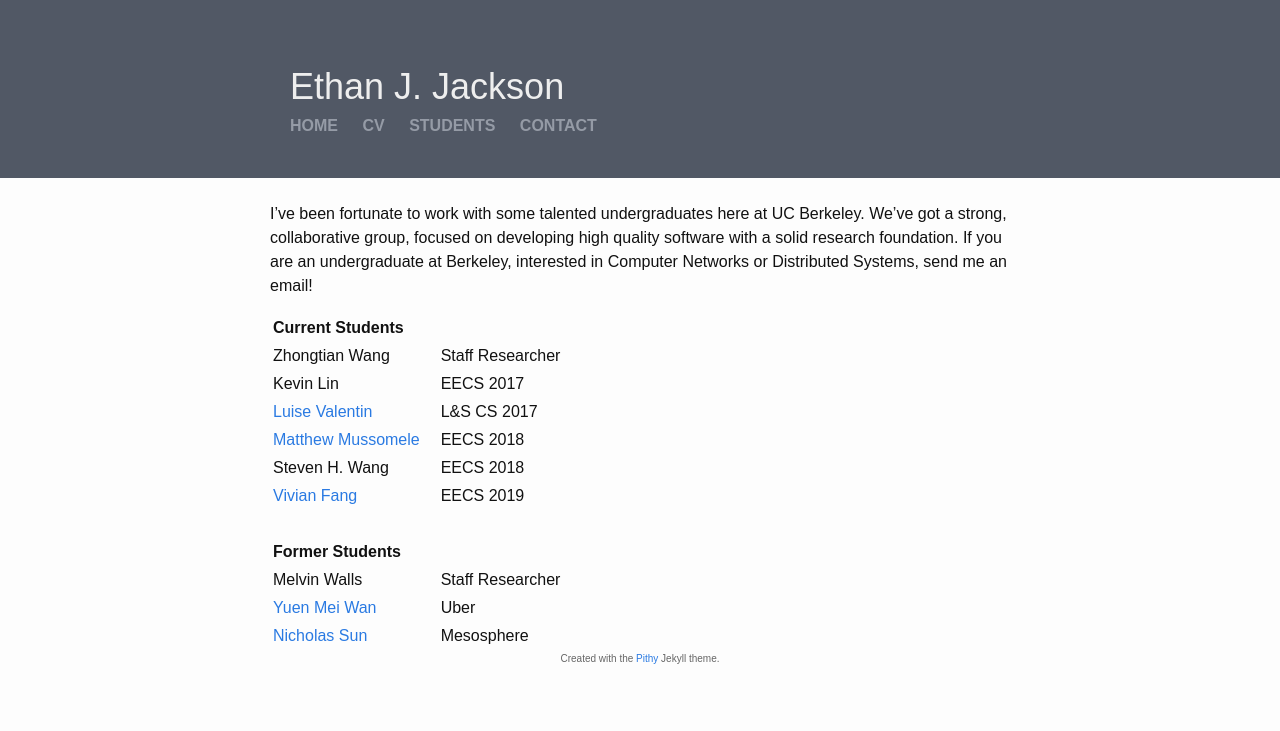
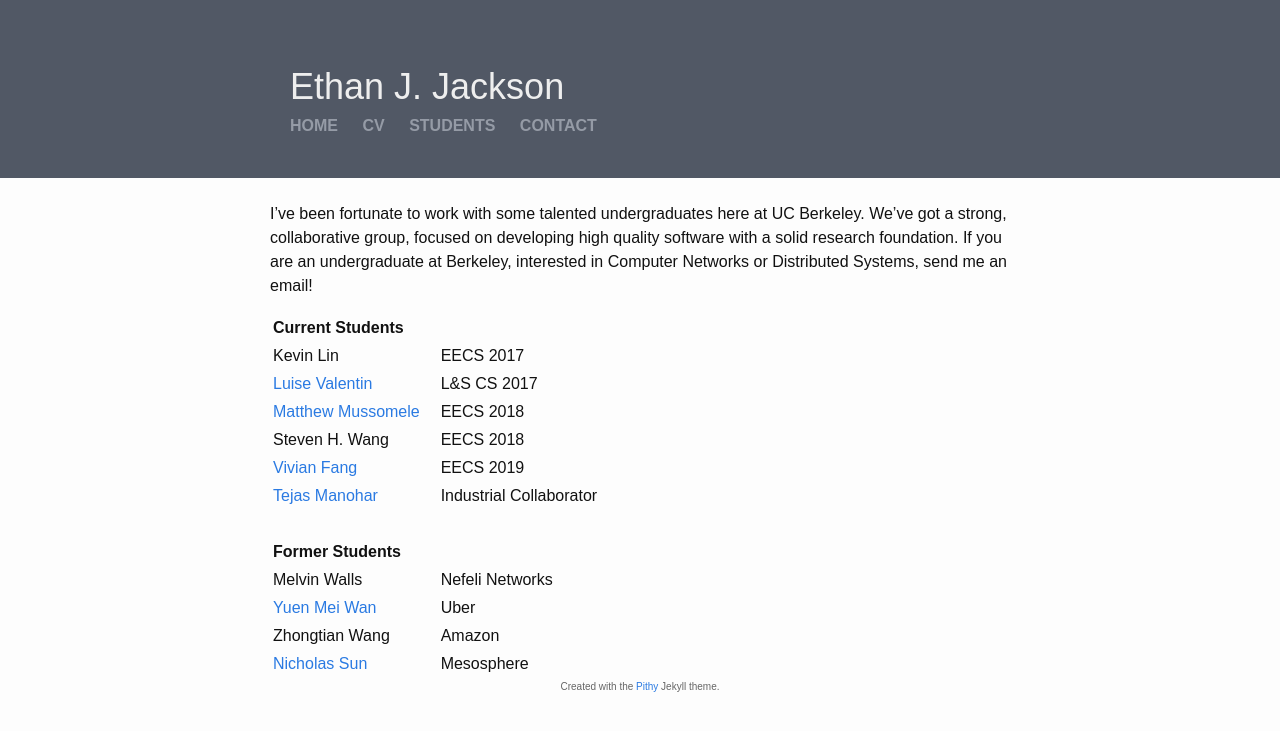
Before and after one commit to ejj/ejj.github.io, a Jekyll site: the page built from students.md, in a window 1280 px wide. Shown: the top 731 px of the page. Built offline with Jekyll 4.4.1, drawn with Linux system fonts in a browser that asks for light colours.

Commit message:
Update students

```diff
--- a/students.md
+++ b/students.md
@@ -9,14 +9,15 @@ at Berkeley, interested in Computer Networks or Distributed Systems, send me an
 email!
 
 |**Current Students**||||
-| Zhongtian Wang |||  Staff Researcher |
 | Kevin Lin ||| EECS 2017 |
 | [Luise Valentin](https://www.linkedin.com/in/luisevalentinrygaard) ||| L&S CS 2017 |
 | [Matthew Mussomele](https://mmussomele.github.io/) ||| EECS 2018 |
 | Steven H. Wang ||| EECS 2018 |
 | [Vivian Fang](http://www.vivian.tk) ||| EECS 2019 |
+| [Tejas Manohar](tejas.io) ||| Industrial Collaborator |
 |||||
 |**Former Students**||||
-| Melvin Walls |||  Staff Researcher |
+| Melvin Walls |||  Nefeli Networks |
 | [Yuen Mei Wan](https://www.linkedin.com/in/wanyuenmei) ||| Uber |
+| Zhongtian Wang ||| Amazon |
 | [Nicholas Sun](http://www.nlsun.com) ||| Mesosphere |
```
